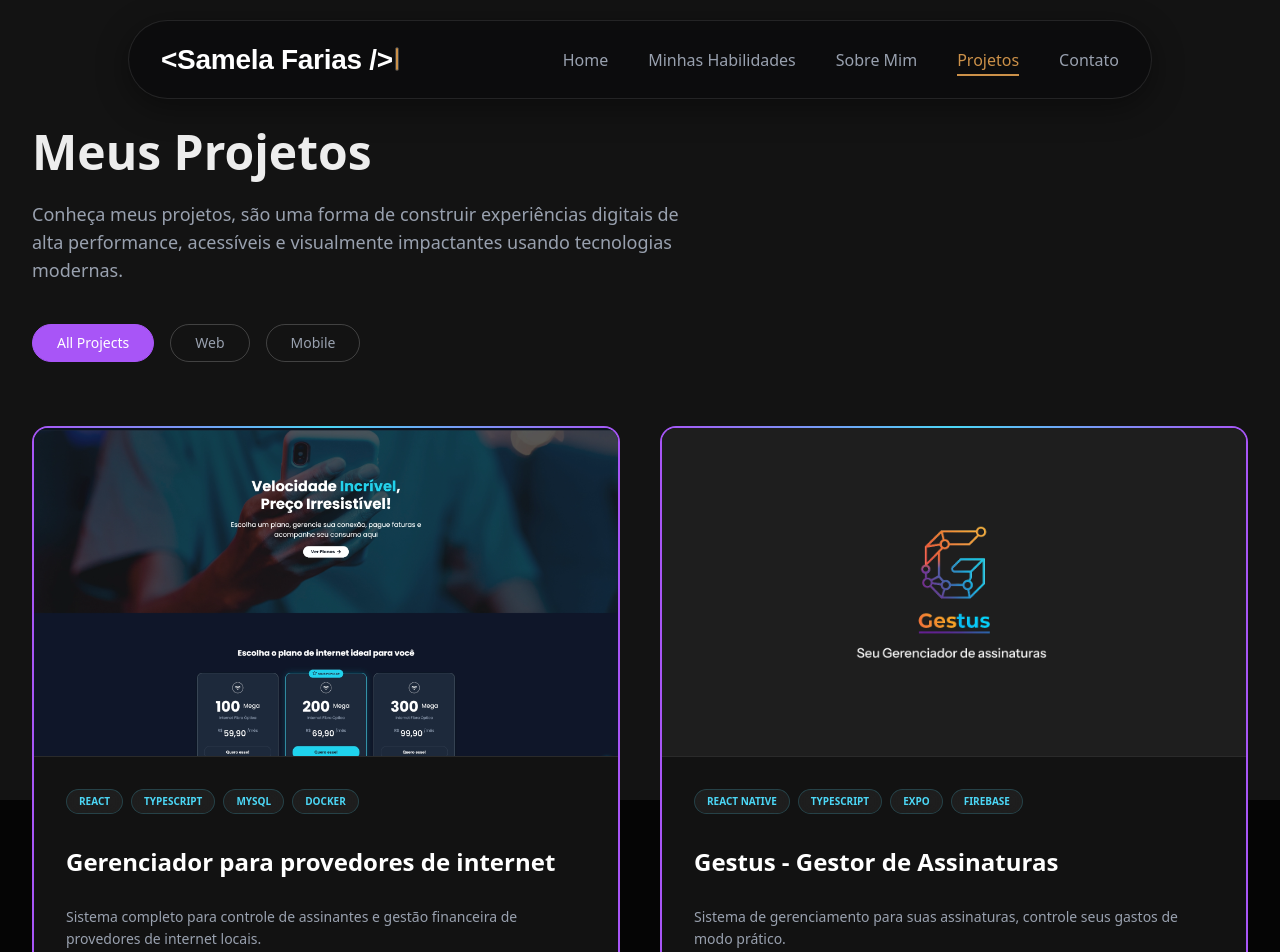
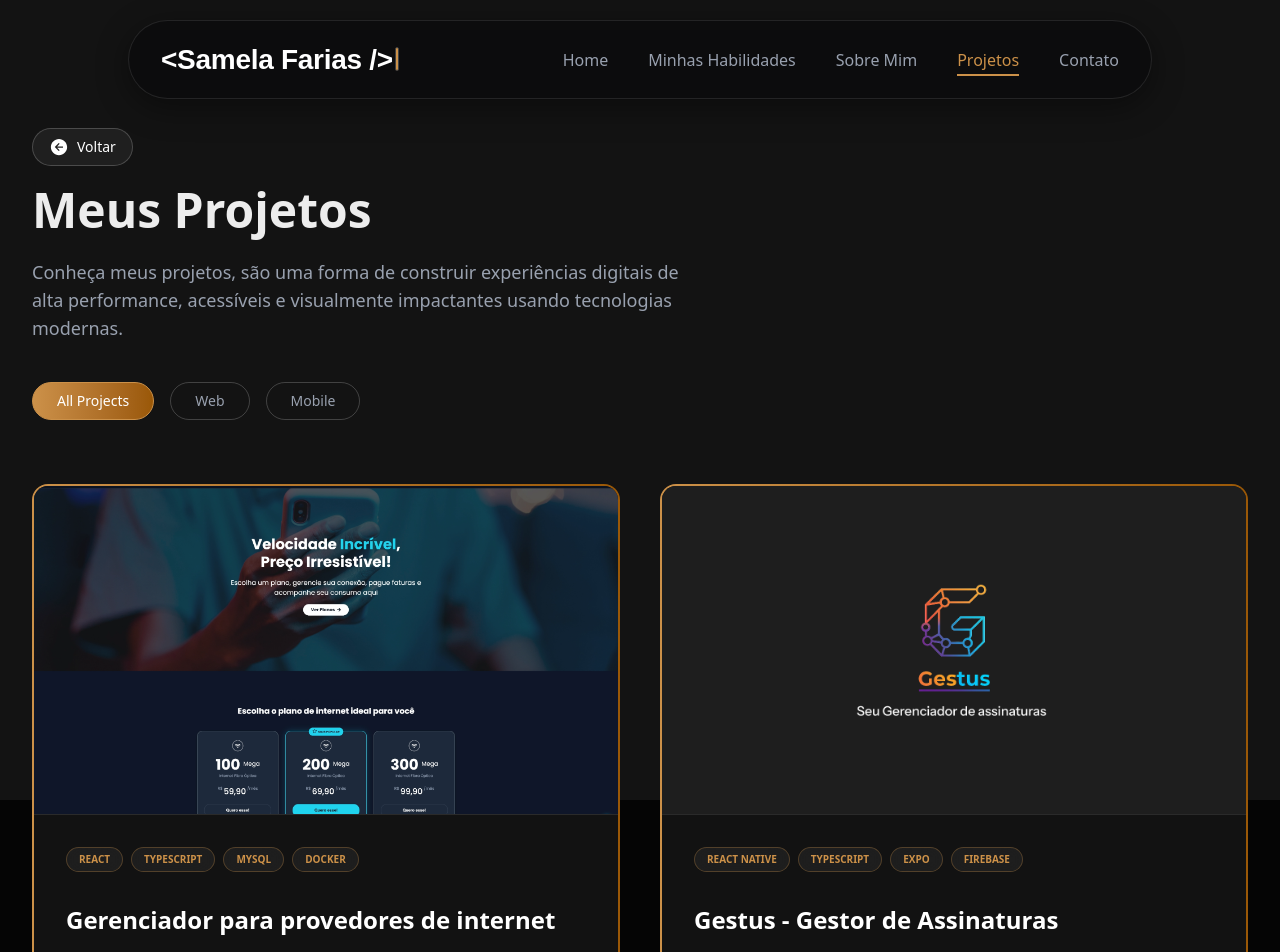
Before and after one commit to Samelafarias/portfolio, a Next.js app: page /projects in a window 1280 px wide. Shown: the top 952 px of the page. Built offline with nearby package versions, Linux system fonts and the light colour scheme.

Commit message:
feat: ajsute no estilo da página de projetos

```diff
--- a/src/app/projects/page.tsx
+++ b/src/app/projects/page.tsx
@@ -1,6 +1,7 @@
 "use client";
 import { useState } from "react";
 import { FaExternalLinkAlt } from "react-icons/fa";
+import BackButtom from "@/components/BackButtom";
 
 const allProjects = [
   {
@@ -19,15 +20,15 @@ const allProjects = [
     tags: ["React Native", "TypeScript", "Expo", "Firebase"],
     link: "https://github.com/Samelafarias/Gestus"
   },
-    {
+  {
     title: "Point do Barbeiro",
     description: "Sistema de agendamento para barbearias, controle seus atendimentos de modo prático.",
     image: "/f2.png",
     category: "Web",
     tags: ["NextJs", "Tailwind", "Python", "TypeScript", "PWA"],
-    link: "#"
+    link: "https://pointdobarbeiro.com.br/cliente/servicos/point-do-barbeiro"
   },
-      {
+  {
     title: "Portfólio de Projetos",
     description: "Nesse portfólio, apresento alguns de meus principais projetos e das tecnológias que utilizo neles.",
     image: "/f8.jpg",
@@ -35,7 +36,7 @@ const allProjects = [
     tags: ["NextJs", "Tailwind", "TypeScript"],
     link: "https://github.com/Samelafarias/portfolio"
   },
-    {
+  {
     title: "Nexus - Gerenciador de Senhas",
     description: "Esse projeto se trata de um sistema de gerenciamento de filas por meio de geração de senhas. Tornado o processo mais simples e moderno.",
     image: "/f5.png",
@@ -72,6 +73,7 @@ export default function Projects() {
   return (
     <header className="min-h-screen pt-32 pb-10 px-4 md:px-8" id="projects">
       <div className="max-w-7xl mx-auto">
+        <BackButtom className="mb-5"/>
         <h1 className="text-5xl font-bold mb-6">Meus Projetos</h1>
         <p className="text-gray-400 max-w-2xl text-sm md:text-lg mb-10">
            Conheça meus projetos, são uma forma de construir experiências digitais de alta performance, acessíveis e visualmente impactantes usando tecnologias modernas.
@@ -85,8 +87,8 @@ export default function Projects() {
               onClick={() => setFilter(cat)}
               className={`px-6 py-2 rounded-full text-sm font-medium transition-all border ${
                 filter === cat
-                ? "bg-[#A855F7] border-[#A855F7] text-white"
-                : "bg-transparent border-white/20 text-gray-400 hover:border-[#A855F7]/50"
+                ? "bg-gradient-to-r from-[#CC9149] to-[#9A5807] border-[#CC9149] text-white"
+                : "bg-transparent border-white/20 text-gray-400 hover:border-[#CC9149]/50"
               }`}
             >
               {cat}
@@ -99,7 +101,7 @@ export default function Projects() {
           {filteredProjects.map((project, index) => (
             <div
               key={index}
-              className="flex flex-col w-full h-full transition-all duration-300 rounded-2xl border-2 border-transparent bg-[linear-gradient(#121212,#121212),linear-gradient(to_right,#A855F7,#4CD7F6,#A855F7)] [background-clip:padding-box,border-box] [background-origin:border-box] overflow-hidden hover:scale-[1.01]"
+              className="flex flex-col w-full h-full transition-all duration-300 rounded-2xl border-2 border-transparent bg-[linear-gradient(#121212,#121212),linear-gradient(to_right,#CC9149,#9A5807)] [background-clip:padding-box,border-box] [background-origin:border-box] overflow-hidden hover:scale-[1.01]"
             >
               {/* CONTAINER DA IMAGEM PADRONIZADO */}
               <div className="relative w-full aspect-video overflow-hidden border-b border-white/10">
@@ -114,7 +116,7 @@ export default function Projects() {
               <div className="p-8 flex flex-col flex-1">
                 <div className="flex flex-wrap gap-2 mb-4">
                   {project.tags.map(tag => (
-                    <span key={tag} className="bg-white/5 backdrop-blur-md text-[#4CD7F6] text-[10px] font-bold px-3 py-1 rounded-full border border-[#4CD7F6]/20 uppercase">
+                    <span key={tag} className="bg-white/5 backdrop-blur-md text-[#CC9149] text-[10px] font-bold px-3 py-1 rounded-full border border-[#CC9149]/30 uppercase">
                       {tag}
                     </span>
                   ))}
@@ -131,7 +133,7 @@ export default function Projects() {
                 </p>
 
                 <div className="flex items-center pt-4 border-t border-white/5">
-                   <a href={project.link} target="_blank" className="text-white/60 hover:text-[#4CD7F6] transition-colors flex items-center gap-2 text-sm font-medium">
+                   <a href={project.link} target="_blank" className="text-white/60 hover:text-[#CC9149] transition-colors flex items-center gap-2 text-sm font-medium">
                       Ver Projeto <FaExternalLinkAlt size={14}/>
                    </a>
                 </div>
--- /dev/null
+++ b/src/components/BackButtom.tsx
@@ -0,0 +1,35 @@
+"use client";
+
+import React from "react";
+import { useRouter } from "next/navigation";
+import { IoArrowBackCircleSharp } from "react-icons/io5";
+
+interface BackButtonProps {
+  to?: string;
+  className?: string;
+}
+
+const BackButton: React.FC<BackButtonProps> = ({ to, className = "" }) => {
+  const router = useRouter();
+
+  const handleBack = () => {
+    if (to) {
+      router.push(to);
+    } else {
+      router.back();
+    }
+  };
+
+  return (
+    <button
+      type="button"
+      onClick={handleBack}
+      className={`inline-flex items-center gap-2 rounded-full border border-white/20 bg-white/5 px-4 py-2 text-sm font-medium text-white transition-all hover:border-white/40 hover:bg-white/10 active:scale-95 ${className}`}
+    >
+      <IoArrowBackCircleSharp size={20} />
+      <span>Voltar</span>
+    </button>
+  );
+};
+
+export default BackButton;
```
